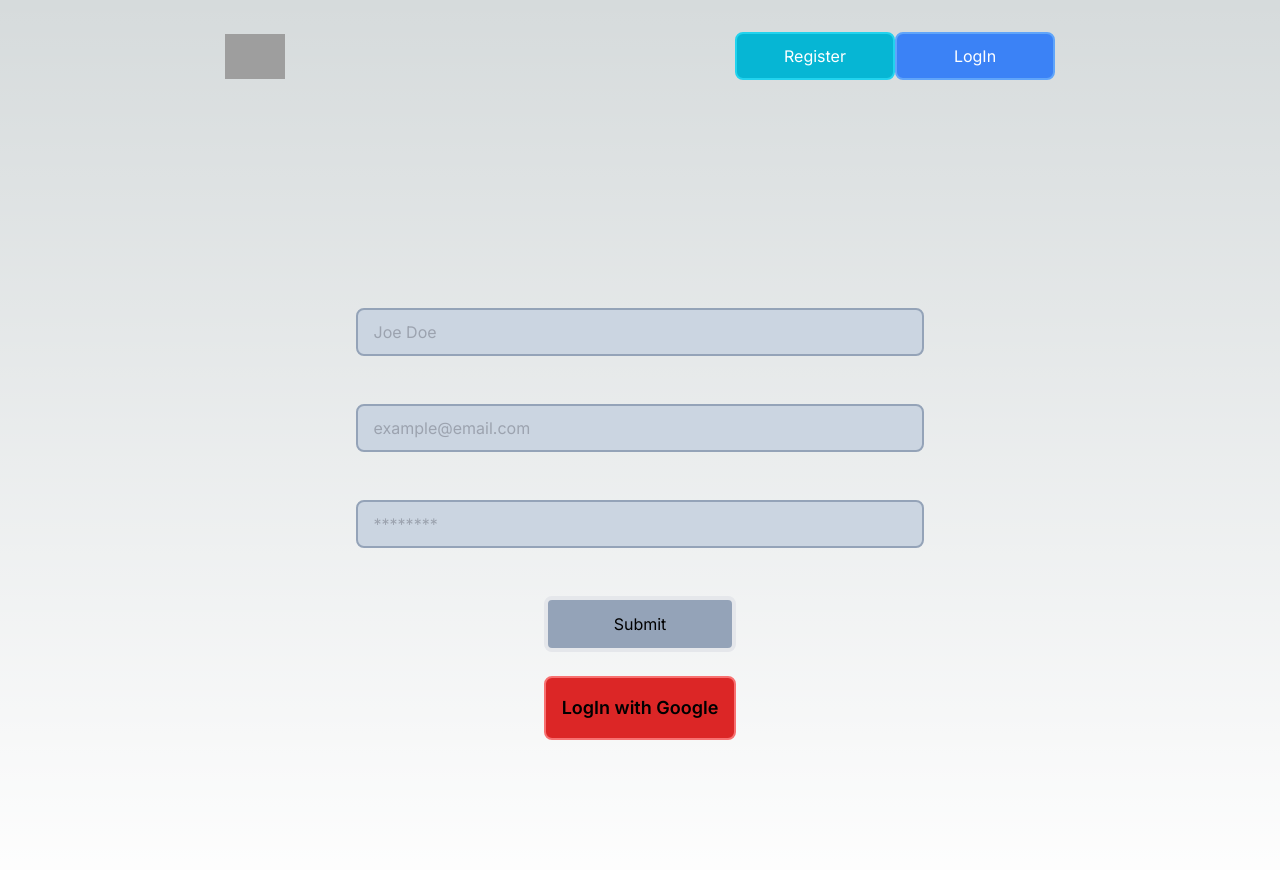
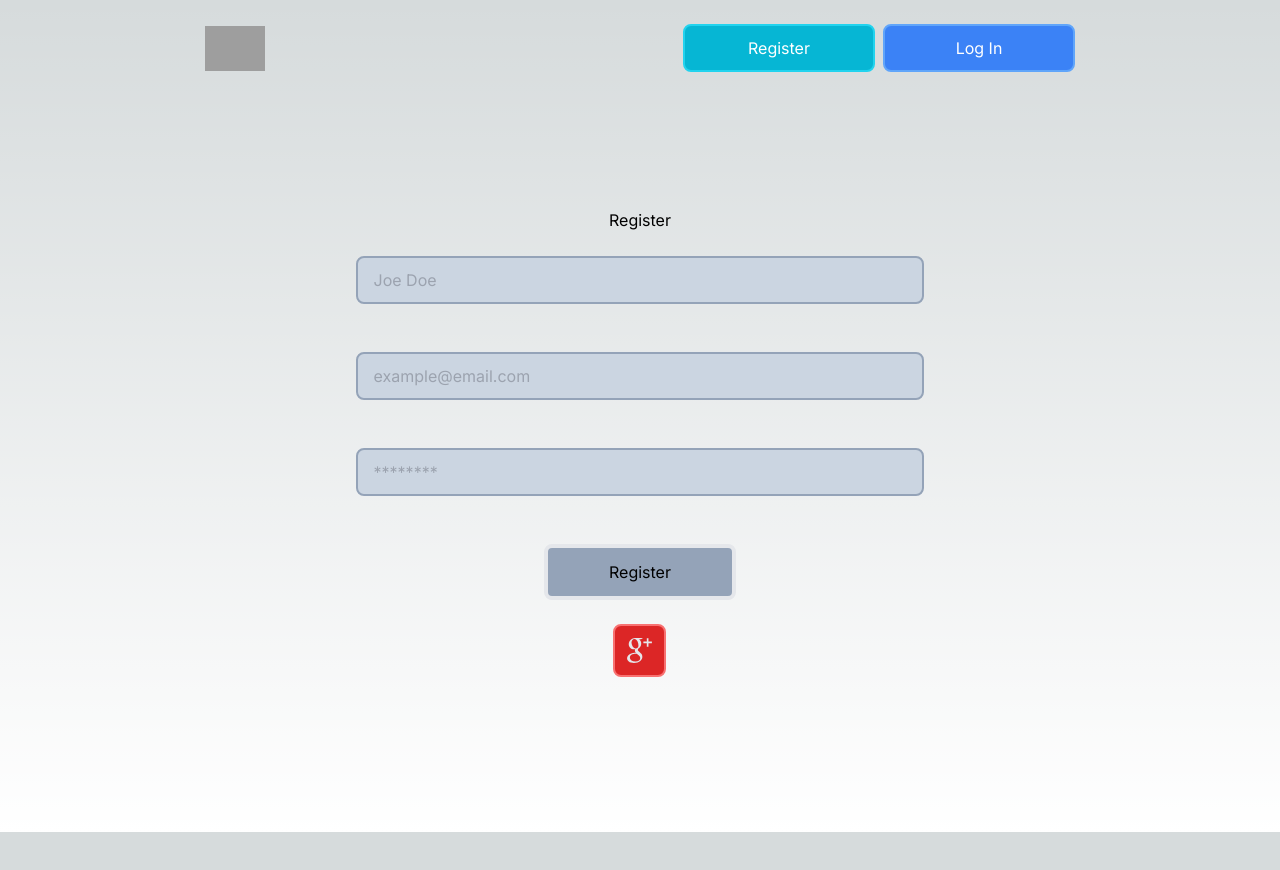
Before and after one commit to nico-slk/dashboard-grupo-2, a Next.js app: page /auth/register in a window 1280 px wide. Shown: the top 870 px of the page. After the commit the page ends 832 px from the top, so only its background shows below. Built offline with nearby package versions, Linux system fonts and the light colour scheme; no server answers; grey boxes are pictures that could not be loaded.

Commit message:
some fix

```diff
--- a/src/app/auth/login/page.tsx
+++ b/src/app/auth/login/page.tsx
@@ -1,18 +1,23 @@
 'use client';
-import { signIn } from 'next-auth/react';
+import GoogleLogo from '@/assets/google-icon.svg';
+import { signIn, useSession } from 'next-auth/react';
+import Image from 'next/image';
 import { useRouter } from 'next/navigation';
-import { FormEvent, useState } from 'react';
+import { FormEvent, useEffect, useState } from 'react';
 
 const styles = {
   input: "my-6 h-12 p-4 w-4/6 bg-slate-300 text-black rounded-lg border-2 border-solid border-slate-400",
   button: "w-48 p-3 border-solid rounded-lg bg-slate-400 border-4 my-6",
-  form: "flex flex-col w-4/6 justify-center items-center h-screen",
+  btn_google: 'bg-red-600 rounded-lg border-2 border-red-400 p-3 font-semibold text-lg',
+  form: "flex flex-col w-4/6 items-center h-[600px] min-w-[600px]",
   errorMessage: 'my-6 h-12 p-4 w-4/6 bg-red-500 text-white rounded-lg flex justify-center items-center'
 };
 
 const LogIn = () => {
   const [errorState, setErrorState] = useState('');
-  const router = useRouter();;
+  const [isAuth, setIsAuth] = useState(false);
+  const router = useRouter();
+  const { data: session } = useSession();
 
   const handleLogIn = async (e: FormEvent<HTMLFormElement>) => {
     e.preventDefault();
@@ -33,16 +38,38 @@ const LogIn = () => {
 
   };
 
+  useEffect(() => {
+    if (session) {
+      setIsAuth(true);
+    }
+  }, [isAuth]);
+
+  if (isAuth) {
+    router.push('/dashboard');
+  } else {
+
     return (
-    <div className='flex justify-center items-center flex-col h-full w-full'>
+      <div className='flex justify-center min-w-[600px] items-center flex-col h-full w-full'>
+        <p>Log in</p>
         <form action="" method="post" className={styles.form} onSubmit={handleLogIn}>
           {errorState !== '' && <div className={styles.errorMessage}>{errorState}</div>}
           <input type="email" name="email" id="input-email" placeholder='example@email.com' className={styles.input} />
           <input type="password" name="password" id="input-password" placeholder='********' className={styles.input} />
-        <button type="submit" className={styles.button}>Submit</button>
+          <button type="submit" className={styles.button}>Log in</button>
+          <button type="button" onClick={async () => await signIn("google")} className={styles.btn_google}>
+            <Image
+              src={GoogleLogo}
+              height={25}
+              width={25}
+              alt='google'
+              className="fill-gray-400 md:fill-cyan-700 text-white"
+            />
+          </button>
         </form>
       </div>
     );
+  }
+
 
 };
 
--- a/src/app/auth/register/page.tsx
+++ b/src/app/auth/register/page.tsx
@@ -1,17 +1,21 @@
 'use client';
+import GoogleLogo from '@/assets/google-icon.svg';
 import { signIn, useSession } from 'next-auth/react';
+import Image from 'next/image';
 import { useRouter } from 'next/navigation';
-import { FormEvent, useState } from 'react';
+import { FormEvent, useEffect, useState } from 'react';
 
 const styles = {
   input: "my-6 h-12 p-4 w-4/6 bg-slate-300 text-black rounded-lg border-2 border-solid border-slate-400",
   button: "w-48 p-3 border-solid rounded-lg bg-slate-400 border-4 my-6",
-  form: "flex flex-col w-4/6 justify-center items-center h-screen",
+  btn_google: 'bg-red-600 rounded-lg border-2 border-red-400 p-3 font-semibold text-lg',
+  form: "flex flex-col w-4/6 items-center h-[600px] min-w-[600px]",
   errorMessage: 'my-6 h-12 p-4 w-4/6 bg-red-500 text-white rounded-lg flex justify-center items-center'
 };
 
 const Register = () => {
   const [errorState, setErrorState] = useState('');
+  const [isAuth, setIsAuth] = useState(false);
   const router = useRouter();
   const { data: session } = useSession();
 
@@ -59,18 +63,37 @@ const Register = () => {
 
   };
 
+  useEffect(() => {
+    if (session) {
+      setIsAuth(true);
+    }
+  }, [isAuth]);
+
+  if (isAuth) {
+    router.push('/dashboard');
+  } else {
     return (
-    <div className='flex justify-center items-center flex-col h-full w-full'>
+      <div className='flex justify-center min-w-[600px] items-center flex-col h-full w-full'>
+        <p>Register</p>
         <form action="" method="post" className={styles.form} onSubmit={handleSubmit}>
           {errorState !== '' && <div className={styles.errorMessage}>{errorState}</div>}
           <input type="text" name="fullname" id="input-name" placeholder='Joe Doe' className={styles.input} />
           <input type="email" name="email" id="input-email" placeholder='example@email.com' className={styles.input} />
           <input type="password" name="password" id="input-password" placeholder='********' className={styles.input} />
-        <button type="submit" className={styles.button}>Submit</button>
-        <button type="button" onClick={async () => await signIn("google")} className='bg-red-600 rounded-lg border-2 border-red-400 p-4 font-semibold text-lg'>LogIn with Google</button>
+          <button type="submit" className={styles.button}>Register</button>
+          <button type="button" onClick={async () => await signIn("google")} className={styles.btn_google}>
+            <Image
+              src={GoogleLogo}
+              height={25}
+              width={25}
+              alt='google'
+              className="fill-gray-400 md:fill-cyan-700 text-white"
+            />
+          </button>
         </form>
       </div>
     );
+  }
 };
 
 export default Register;
--- a/src/app/boards/[id]/page.tsx
+++ b/src/app/boards/[id]/page.tsx
@@ -141,7 +141,7 @@ export default function BoardPage() {
         <div>
             <BoardForm />
 
-            <div className="bg-white p-8 rounded-lg shadow-md w-full max-w-lg mt-8">
+            <div className="bg-white p-8 rounded-lg shadow-md m-8 text-black">
                 <h2 className="text-2xl mb-4">Tasks</h2>
                 <form onSubmit={handleTaskSubmit} className="space-y-4 mb-4">
                     <input
@@ -175,7 +175,7 @@ export default function BoardPage() {
                     </button>
                 </form>
 
-                <div className="grid grid-cols-4 gap-4">
+                <div className="grid grid-cols-4 gap-4 min-h-[800px] ">
                     {['Task List', 'Urgent', 'In Process', 'Done'].map((priority) => (
                         <div
                             key={priority}
--- a/src/app/boards/page.tsx
+++ b/src/app/boards/page.tsx
@@ -1,8 +1,8 @@
 "use client";
 
+import { useSession } from 'next-auth/react';
+import { useParams, useRouter } from "next/navigation";
 import { ChangeEvent, FormEvent, useCallback, useEffect, useState } from "react";
-import { useRouter, useParams } from "next/navigation";
-import { useSession } from 'next-auth/react';
 
 export default function BoardForm() {
     const router = useRouter();
@@ -41,7 +41,7 @@ export default function BoardForm() {
         if (session) {
             setBoardData(prevData => ({
                 ...prevData,
-                createdBy: session.user?.email  || ''
+                createdBy: session.user?.email || ''
             }));
         }
     }, [session]);
@@ -93,7 +93,7 @@ export default function BoardForm() {
     };
 
     return (
-        <div className="flex flex-col items-center h-screen">
+        <div className="flex flex-col items-center h-full text-black">
             <div className="bg-white p-8 rounded-lg shadow-md w-full max-w-lg">
                 <h2 className="text-2xl mb-4">{!boardId ? "Create Board" : "Update Board"}</h2>
                 <form onSubmit={handleSubmit} className="space-y-4">
--- a/src/app/page.tsx
+++ b/src/app/page.tsx
@@ -3,7 +3,7 @@ import Link from 'next/link';
 
 const Home = () => {
   return (
-    <main className="flex w-full flex-col items-center justify-center pt-24">
+    <main className="flex w-full min-w-[600px] flex-col items-center justify-center pt-24">
       <div className='flex flex-col items-center justify-center'>
         <p className='pl-8 self-start text-xl'>Welcome to</p>
         <Image src={'https://i.ibb.co/7jrkzKj/hedy-logo.png'} height={500} width={500} alt='logo-home' />
--- a/src/app/tasks/[id]/page.tsx
+++ b/src/app/tasks/[id]/page.tsx
@@ -1,7 +1,7 @@
 "use client";
 
-import { ChangeEvent, FormEvent, useState, useEffect, useCallback } from "react";
-import { useRouter, useParams } from "next/navigation";
+import { useParams, useRouter } from "next/navigation";
+import { ChangeEvent, FormEvent, useCallback, useEffect, useState } from "react";
 
 export default function FormTask() {
     const router = useRouter();
@@ -116,7 +116,7 @@ export default function FormTask() {
     }
 
     return (
-        <div className="flex justify-center items-center mt-8">
+        <div className="flex justify-center items-center mt-8  text-black">
             <form onSubmit={handleSubmit} className="space-y-4">
                 <h2 className="text-center font-bold">
                     {taskId ? "Update Task" : "Create Task"}
--- a/src/components/NavBar.tsx
+++ b/src/components/NavBar.tsx
@@ -24,25 +24,25 @@ const NavBar = () => {
 
 
   return (
-    <div className='w-full h-28 flex flex-row justify-around items-center'>
+    <div className='w-full h-24 min-w-[600px] flex flex-row justify-around items-center mb-28'>
       <Link href={'/'}>
         <Image src={'https://i.ibb.co/JHxygrY/hedy-h.png'} height={60} width={60} alt='logo' priority={true} />
       </Link>
       {session ?
         <div className='flex flex-row-reverse justify-between items-center w-1/4'>
           <button
-            className='w-48 h-12 border-solid border-2 rounded-lg border-red-400 bg-red-500 text-white'
+            className='w-48 h-12 border-solid border-2 rounded-lg border-red-400 text-white'
             onClick={handleLogOut}
-          >LogOut</button>
+          >Log Out</button>
         </div>
         :
-        <div className='flex flex-row-reverse justify-between items-center w-1/4'>
+        <div className='flex flex-row-reverse justify-between items-center max-w-2/4'>
           <button
-            className='w-48 h-12 border-solid border-2 rounded-lg border-blue-400 bg-blue-500 text-white'
+            className='w-48 h-12 ml-2 border-solid border-2 rounded-lg border-blue-400 bg-blue-500 text-white'
             onClick={handleLogIn}
-          >LogIn</button>
+          >Log In</button>
           <button
-            className='w-48 h-12 border-solid border-2 rounded-lg border-cyan-400 bg-cyan-500 text-white'
+            className='w-48 h-12 ml-2 border-solid border-2 rounded-lg border-cyan-400 bg-cyan-500 text-white'
             onClick={handleRegister}
           >Register</button>
         </div>
```
Also changed, not shown: src/assets/google-icon.svg. Lines whose indentation alone changed are shown as unchanged.
